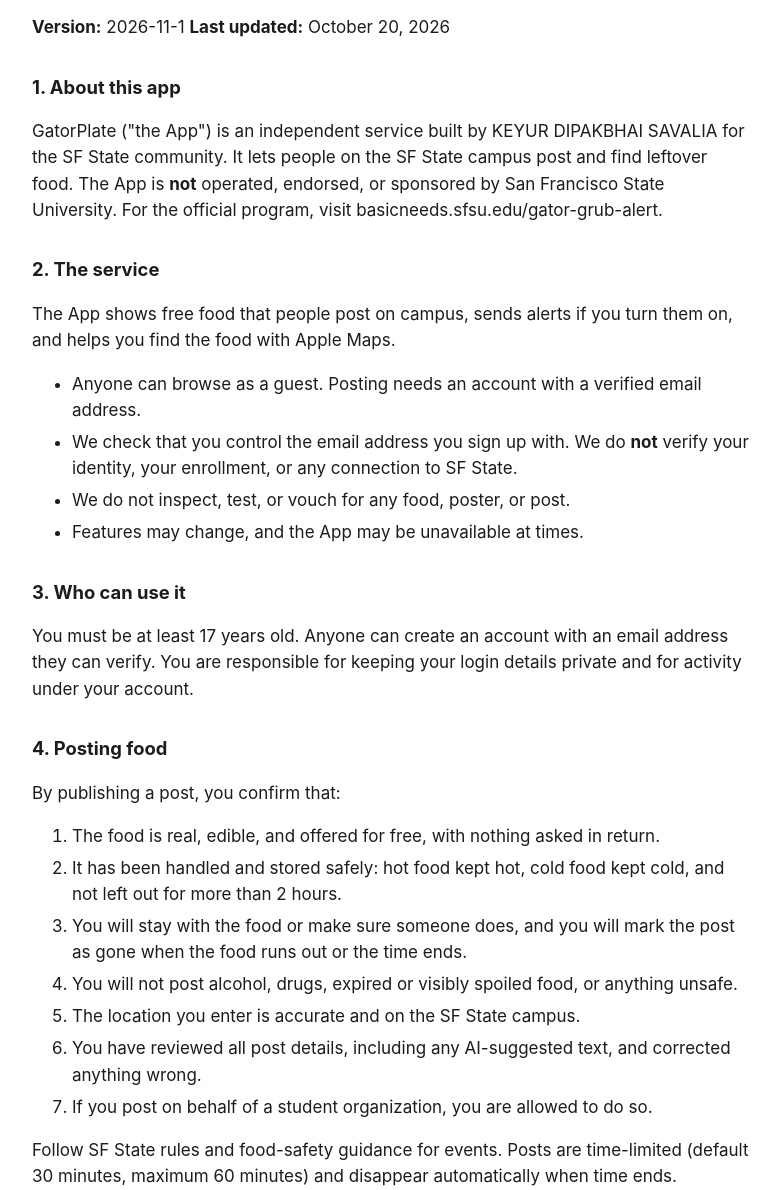
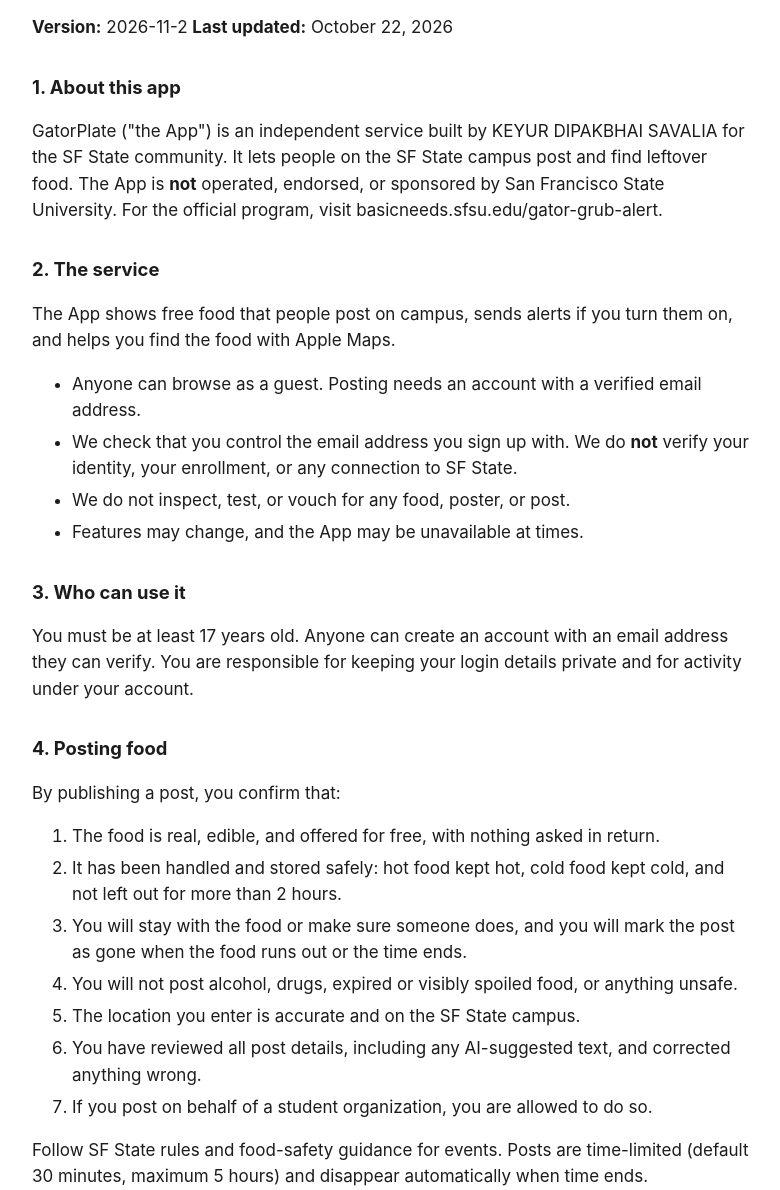
Before and after one commit to keyursavalia/GatorPlate, a plain HTML site: page hosting/public/terms/index.html in a window 1280 px wide. Shown: the part 110-1300 px from the top of the page, without its empty margins (248-1028 px from the left). Drawn offline with Linux system fonts and the light colour scheme.

Commit message:
change: rebuild the terms page

```diff
--- a/hosting/public/terms/index.html
+++ b/hosting/public/terms/index.html
@@ -25,7 +25,7 @@
 <nav><a href="/">GatorPlate</a> · <a href="/terms">Terms</a> · <a href="/privacy">Privacy</a> · <a href="/support">Support</a></nav>
 <main>
 <h1>GatorPlate Terms of Use</h1>
-<p><strong>Version:</strong> 2026-11-1 <strong>Last updated:</strong> October 20, 2026</p>
+<p><strong>Version:</strong> 2026-11-2 <strong>Last updated:</strong> October 22, 2026</p>
 <h2>1. About this app</h2>
 <p>GatorPlate (&quot;the App&quot;) is an independent service built by KEYUR DIPAKBHAI SAVALIA for the SF State community. It lets people on the SF State campus post and find leftover food. The App is <strong>not</strong> operated, endorsed, or sponsored by San Francisco State University. For the official program, visit basicneeds.sfsu.edu/gator-grub-alert.</p>
 <h2>2. The service</h2>
@@ -36,7 +36,7 @@
 <h2>4. Posting food</h2>
 <p>By publishing a post, you confirm that:</p>
 <ol><li>The food is real, edible, and offered for free, with nothing asked in return.</li><li>It has been handled and stored safely: hot food kept hot, cold food kept cold, and not left out for more than 2 hours.</li><li>You will stay with the food or make sure someone does, and you will mark the post as gone when the food runs out or the time ends.</li><li>You will not post alcohol, drugs, expired or visibly spoiled food, or anything unsafe.</li><li>The location you enter is accurate and on the SF State campus.</li><li>You have reviewed all post details, including any AI-suggested text, and corrected anything wrong.</li><li>If you post on behalf of a student organization, you are allowed to do so.</li></ol>
-<p>Follow SF State rules and food-safety guidance for events. Posts are time-limited (default 30 minutes, maximum 60 minutes) and disappear automatically when time ends.</p>
+<p>Follow SF State rules and food-safety guidance for events. Posts are time-limited (default 30 minutes, maximum 5 hours) and disappear automatically when time ends.</p>
 <h2>5. Taking food</h2>
 <ul><li>Taking food is <strong>voluntary and at your own risk</strong>. The App does not prepare, inspect, test, or guarantee any food.</li><li><strong>Ask the host about ingredients and allergens</strong> before eating. If you have allergies or dietary restrictions, do not rely on the App.</li><li>Use your judgment: if food looks or smells wrong, do not eat it.</li><li>Be considerate: take a fair share and thank the host.</li></ul>
 <h2>6. AI-generated information and safety checks</h2>
```
